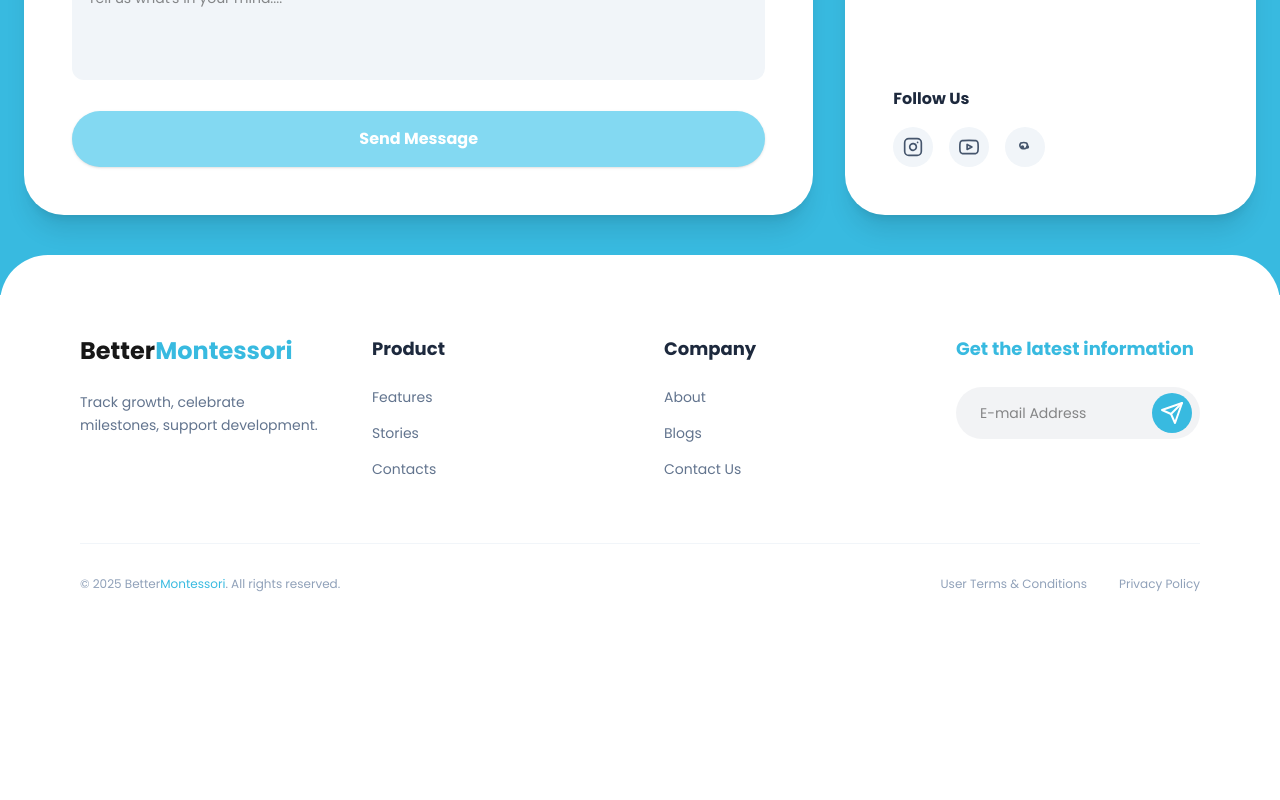
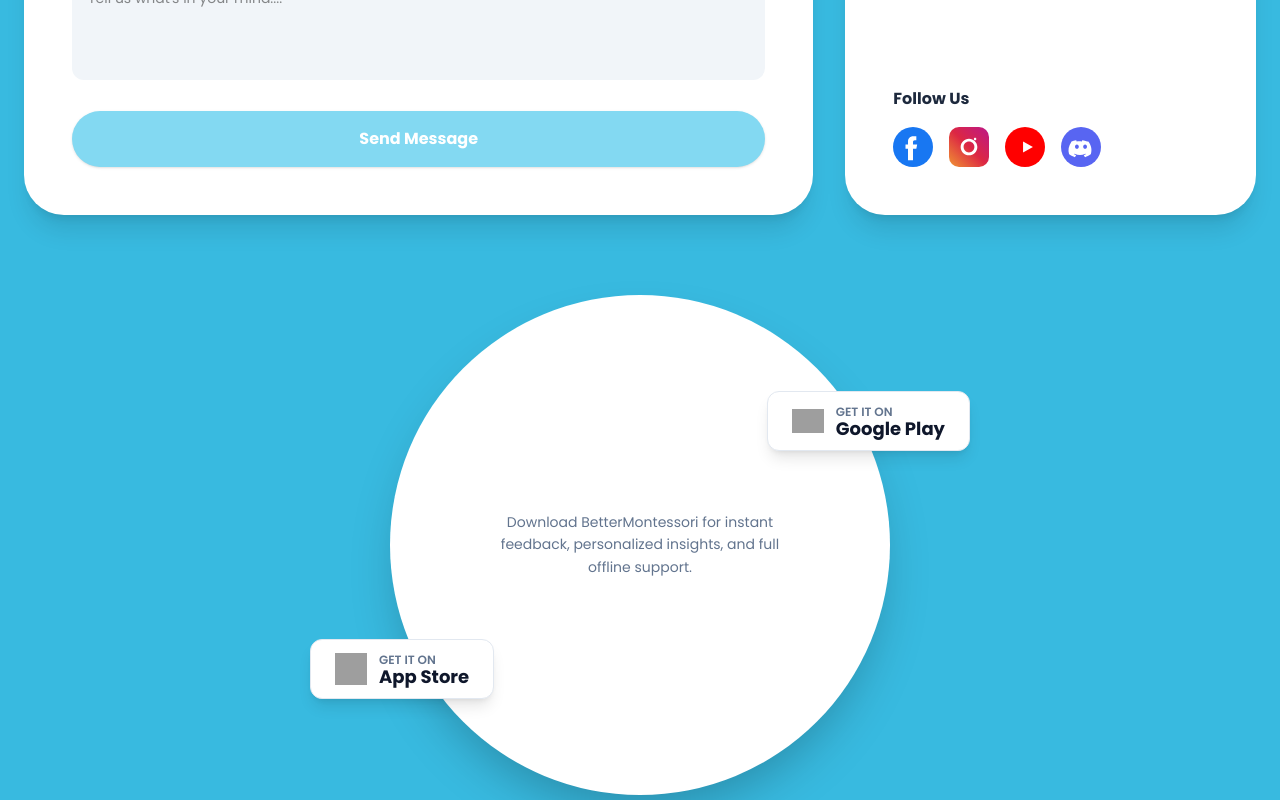
Before and after one commit to binisha77/better-preschool-landing, a Next.js app: page / in a window 1280 px wide. Shown: the part 5020-5820 px from the top of the page. Before the commit the page ends 5652 px from the top, so only its background shows below. Built offline with nearby package versions, Linux system fonts and the light colour scheme; grey boxes are pictures that could not be loaded.

Commit message:
feat: add contact icon

```diff
--- a/src/components/Contact.tsx
+++ b/src/components/Contact.tsx
@@ -1,5 +1,10 @@
 'use client';
 import React, { useState } from 'react';
+import Link from 'next/link';
+import Image from 'next/image';
+import appStoreIcon from '../public/appstoreicon.png';
+import playStoreIcon from '../public/playstoreicon.png';
+
 
 export default function Contact() {
   const [isSubmitted, setIsSubmitted] = useState(false);
@@ -36,11 +41,11 @@
                 <div className="text-6xl mb-6">🎉</div>
                 <h3 className="text-3xl font-bold text-slate-800 mb-4">Message Sent!</h3>
                 <p className="text-slate-600 mb-8 max-w-md">
-                  Thank you, Sovitha! We have received your message and will get back to you within 24 hours.
+                  Thank you, We have received your message and will get back to you within 24 hours.
                 </p>
                 <button
                   onClick={() => setIsSubmitted(false)}
-                  className="text-[#38BAE0] font-bold hover:underline transition-all"
+                  className="text-brand-blue font-bold hover:underline transition-all"
                 >
                   Send another message
                 </button>
@@ -54,7 +59,7 @@
                     <input
                       required
                       type="text"
-                      placeholder="e.g., Sovitha Khadka"
+                      placeholder="e.g., Jon Doe"
                       className="w-full bg-slate-100 border-none rounded-xl px-4 py-3 text-sm focus:ring-2 focus:ring-[#38BAE0] outline-none"
                     />
                   </div>
@@ -63,7 +68,7 @@
                     <input
                       required
                       type="email"
-                      placeholder="e.g., sovitha@email.com"
+                      placeholder="e.g., jon@example.com"
                       className="w-full bg-slate-100 border-none rounded-xl px-4 py-3 text-sm focus:ring-2 focus:ring-[#38BAE0] outline-none"
                     />
                   </div>
@@ -130,23 +135,73 @@
             <div className="mt-12">
               <h4 className="font-bold text-slate-800 mb-4">Follow Us</h4>
               <nav className="flex gap-4">
-                <a href="#" aria-label="Instagram" className="w-10 h-10 rounded-full bg-slate-100 flex items-center justify-center text-slate-600 hover:bg-pink-100 hover:text-pink-600 transition-all">
-                  <svg width="20" height="20" viewBox="0 0 24 24" fill="none" stroke="currentColor" strokeWidth="2" strokeLinecap="round" strokeLinejoin="round"><rect x="2" y="2" width="20" height="20" rx="5" ry="5"/><path d="M16 11.37A4 4 0 1 1 12.63 8 4 4 0 0 1 16 11.37z"/><line x1="17.5" y1="6.5" x2="17.51" y2="6.5"/></svg>
-                </a>
-                <a href="#" aria-label="YouTube" className="w-10 h-10 rounded-full bg-slate-100 flex items-center justify-center text-slate-600 hover:bg-red-100 hover:text-red-600 transition-all">
-                  <svg width="20" height="20" viewBox="0 0 24 24" fill="none" stroke="currentColor" strokeWidth="2" strokeLinecap="round" strokeLinejoin="round"><path d="M22.54 6.42a2.78 2.78 0 0 0-1.94-2C18.88 4 12 4 12 4s-6.88 0-8.6.42a2.78 2.78 0 0 0-1.94 2C1 8.14 1 12 1 12s0 3.86.42 5.58a2.78 2.78 0 0 0 1.94 2c1.71.42 8.6.42 8.6.42s6.88 0 8.6-.42a2.78 2.78 0 0 0 1.94-2C23 15.86 23 12 23 12s0-3.86-.42-5.58z"/><polygon points="9.75 15.02 15.5 12 9.75 8.98 9.75 15.02"/></svg>
-                </a>
-                <a href="#" aria-label="Discord" className="w-10 h-10 rounded-full bg-slate-100 flex items-center justify-center text-slate-600 hover:bg-indigo-100 hover:text-indigo-600 transition-all">
-                  <svg width="20" height="20" viewBox="0 0 24 24" fill="none" stroke="currentColor" strokeWidth="2" strokeLinecap="round" strokeLinejoin="round">
-                    <circle cx="9" cy="12" r="1"/><circle cx="15" cy="12" r="1"/>
-                    <path d="M7.5 7.1c2-.7 4.1-.7 6.1 0 .2.1.3.2.4.3.5.7 1 1.6 1 2.6 0 1.5-.7 2.8-1.8 3.4-.2.1-.4.2-.6.2-.7.2-1.4.3-2.2.3s-1.5-.1-2.2-.3c-.2 0-.4-.1-.6-.2-1.1-.6-1.8-1.9-1.8-3.4 0-1 .5-1.9 1-2.6.1-.1.2-.2.4-.3z"/>
-                  </svg>
-                </a>
-              </nav>
-            </div>
-          </aside>
+                 <Link href="#" target="_blank" className="w-10 h-10 transform hover:scale-110 transition-transform">
+      <svg viewBox="0 0 48 48" className="w-full h-full">
+        <circle cx="24" cy="24" r="24" fill="#1877F2"/>
+        <path d="M29 16h-3c-1.1 0-2 .9-2 2v3h5l-1 5h-4v14h-6V26h-3v-5h3v-4c0-3.3 2.7-6 6-6h4v5z" fill="white"/>
+      </svg>
+    </Link>
+
+    <Link href="3" target="_blank" className="w-10 h-10 transform hover:scale-110 transition-transform">
+    <svg viewBox="0 0 48 48" className="w-full h-full">
+      <defs><linearGradient id="instaG" x1="0%" y1="100%" x2="100%" y2="0%"><stop offset="0%" stopColor="#f09433"/><stop offset="50%" stopColor="#dc2743"/><stop offset="100%" stopColor="#bc1888"/></linearGradient></defs>
+      <rect width="48" height="48" rx="12" fill="url(#instaG)"/>
+      <path d="M24 14c-5.5 0-10 4.5-10 10s4.5 10 10 10 10-4.5 10-10-4.5-10-10-10zm0 16.5c-3.6 0-6.5-2.9-6.5-6.5s2.9-6.5 6.5-6.5 6.5 2.9 6.5 6.5-2.9 6.5-6.5 6.5zm7.3-17.5c-.8 0-1.5.7-1.5 1.5s.7 1.5 1.5 1.5 1.5-.7 1.5-1.5-.7-1.5-1.5-1.5z" fill="white"/>
+    </svg>
+  </Link>
+
+    <Link href="#" target="_blank" className="w-10 h-10 transform hover:scale-110 transition-transform">
+      <svg viewBox="0 0 48 48" className="w-full h-full">
+        <circle cx="24" cy="24" r="24" fill="#FF0000"/>
+        <path d="M33.5 24l-11.8 6.5V17.5l11.8 6.5z" fill="white"/>
+      </svg>
+    </Link>
+
+    <Link href="#" target="_blank" className="w-10 h-10 transform hover:scale-110 transition-transform">
+      <svg viewBox="0 0 48 48" className="w-full h-full">
+        <circle cx="24" cy="24" r="24" fill="#5865F2"/>
+        <path d="M31.3 17.5c-1.7-.8-3.5-1.4-5.4-1.7-.1 0-.2.1-.3.2-.2.4-.4.9-.6 1.4-2.1-.3-4.1-.3-6.2 0-.2-.5-.4-1-.6-1.4 0-.1-.1-.2-.2-.2-1.9.3-3.7.9-5.4 1.7-.1 0-.1.1-.1.2-3.4 5.1-4.3 10-2.8 14.9 0 .1.1.2.2.2 2.3 1.7 4.5 2.7 6.6 3.4.1 0 .2 0 .3-.1.5-.7.9-1.4 1.3-2.2 0-.1 0-.2-.2-.3-.7-.3-1.4-.6-2.1-1 0-.1 0-.2.1-.2.1-.1.3-.2.4-.3 4.2 1.9 8.7 1.9 12.9 0 .1.1.3.2.4.3 0 .1.1.2.1.2-.7.4-1.4.7-2.1 1-.1.1-.2.2-.2.3.4.8.8 1.5 1.3 2.2.1.1.2.1.3.1 2.1-.7 4.3-1.7 6.6-3.4.1 0 .1-.1.2-.2 1.8-5.8.3-10.7-2.8-14.9 0-.1-.1-.2-.2-.2zM19.1 26.2c-1.3 0-2.3-1.2-2.3-2.6s1-2.6 2.3-2.6 2.3 1.2 2.3 2.6-1 2.6-2.3 2.6zm9.8 0c-1.3 0-2.3-1.2-2.3-2.6s1-2.6 2.3-2.6 2.3 1.2 2.3 2.6-1 2.6-2.3 2.6z" fill="white"/>
+      </svg>
+    </Link>
+  </nav>
+</div>
+    </aside>
         </div>
       </div>
+      <div className="w-full flex justify-center items-center mt-20 relative z-20">
+  <div className="relative w-[300px] h-[300px] md:w-[500px] md:h-[500px] bg-white rounded-full flex flex-col items-center justify-center p-8 text-center shadow-2xl">
+    <div className="absolute -left-12 md:-left-20 bottom-20 md:bottom-24 transform hover:scale-105 transition-transform">
+      <button className="flex items-center gap-3 bg-white border border-slate-200 px-4 py-2 md:px-6 md:py-3 rounded-xl shadow-lg">
+        <Image src="/appstoreicon.png" alt="Apple" width={32} height={32} className="w-6 h-6 md:w-8 md:h-8" />
+        <div className="text-left">
+          <p className="text-[10px] md:text-xs text-slate-500 uppercase font-semibold">Get it on</p>
+          <p className="text-sm md:text-lg font-bold text-slate-900 leading-none">App Store</p>
+        </div>
+      </button>
+    </div>
+    <div className="absolute -right-12 md:-right-20 top-20 md:top-24 transform hover:scale-105 transition-transform">
+      <button className="flex items-center gap-3 bg-white border border-slate-200 px-4 py-2 md:px-6 md:py-3 rounded-xl shadow-lg">
+        <Image
+      src="/playstoreicon.png"
+      alt="Google Play"
+      width={32}
+      height={32}
+      className="w-6 h-6 md:w-8 md:h-8 object-contain"
+    />
+        <div className="text-left">
+          <p className="text-[10px] md:text-xs text-slate-500 uppercase font-semibold">Get it on</p>
+          <p className="text-sm md:text-lg font-bold text-slate-900 leading-none">Google Play</p>
+        </div>
+      </button>
+    </div>
+
+    <div className="flex flex-col items-center justify-center h-full">
+      <p className="text-slate-500 text-xs md:text-sm leading-relaxed max-w-[200px] md:max-w-[280px]">
+        Download BetterMontessori for instant feedback, personalized insights, and full offline support.
+      </p>
+    </div>
+  </div>
+</div>
     </section>
   );
 }
```
